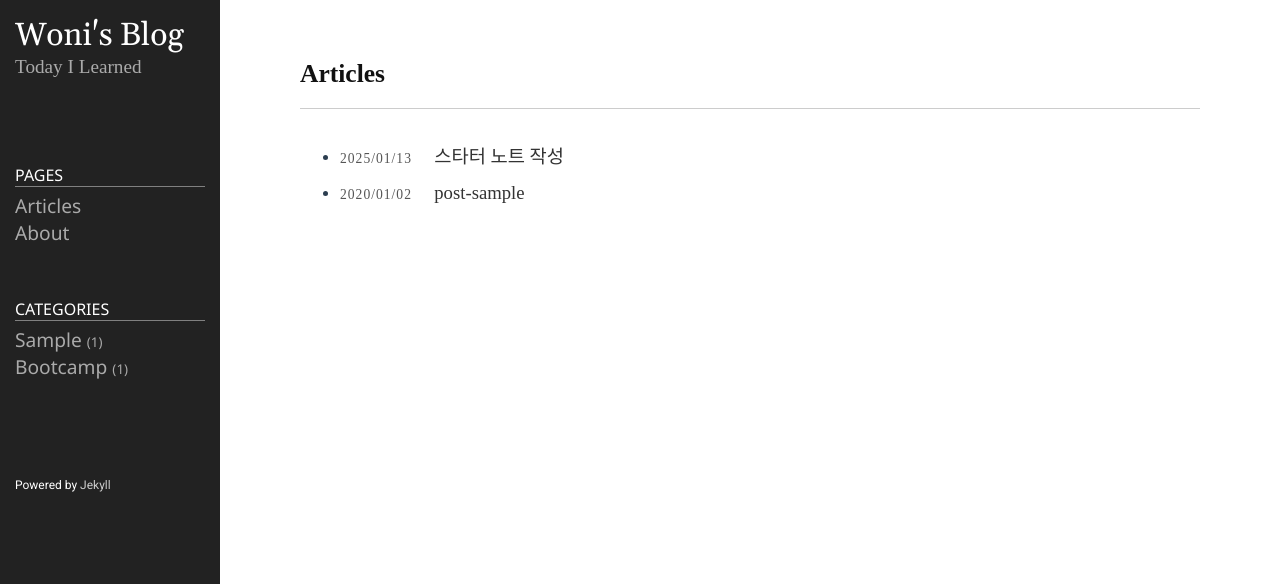
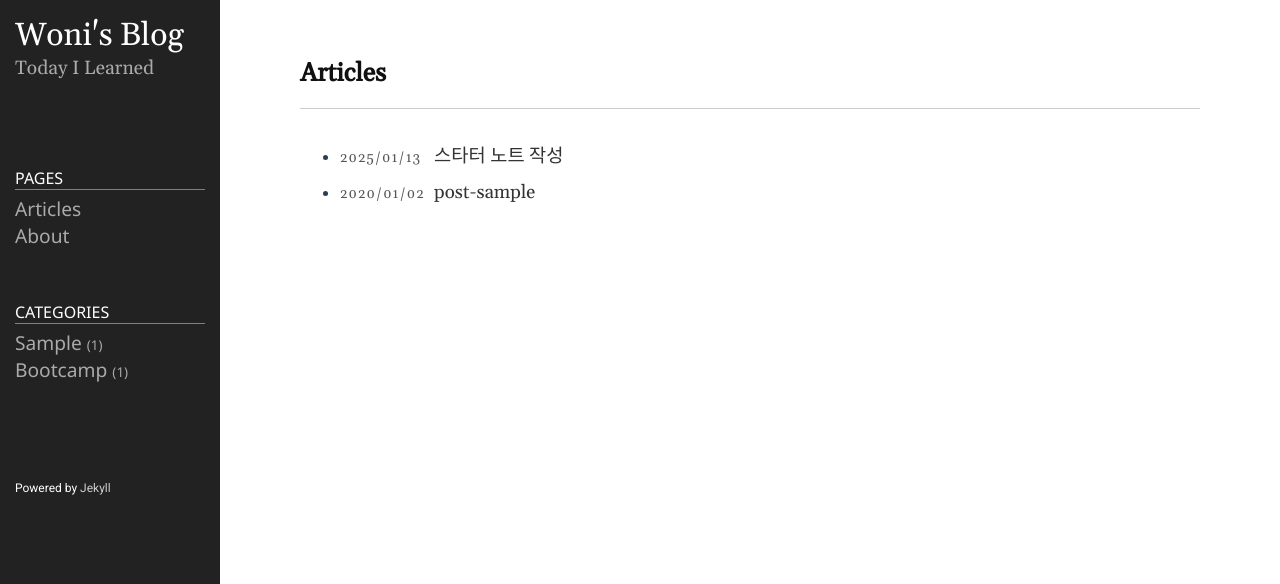
Before and after one commit to s-woni/s-woni.github.io, a Jekyll site: the page built from index.md, in a window 1280 px wide. Shown: the top 584 px of the page. Built offline with Jekyll 4.4.1, drawn with Linux system fonts in a browser that asks for light colours.

Commit message:
Update style.css

```diff
--- a/public/css/style.css
+++ b/public/css/style.css
@@ -30,7 +30,7 @@
   --breakpoint-lg: 992px;
   --breakpoint-xl: 1200px;
   --font-family-sans-serif: "Roboto", "Nanum Gothic";
-  --font-family-serif: "Nanum Myeongjo";
+  --font-family-serif: "Nanum Gothic";
 }
 
 * {
@@ -49,7 +49,7 @@ body {
 	height: 100%;
 	margin: 0;
 	padding: 0;
-	/* font-family: 'Gelasio', 'Nanum Myeongjo', serif; */
+	font-family: 'Gelasio', 'Nanum Gothic', serif;
 	color: #2c3e50;
 }
 
```
